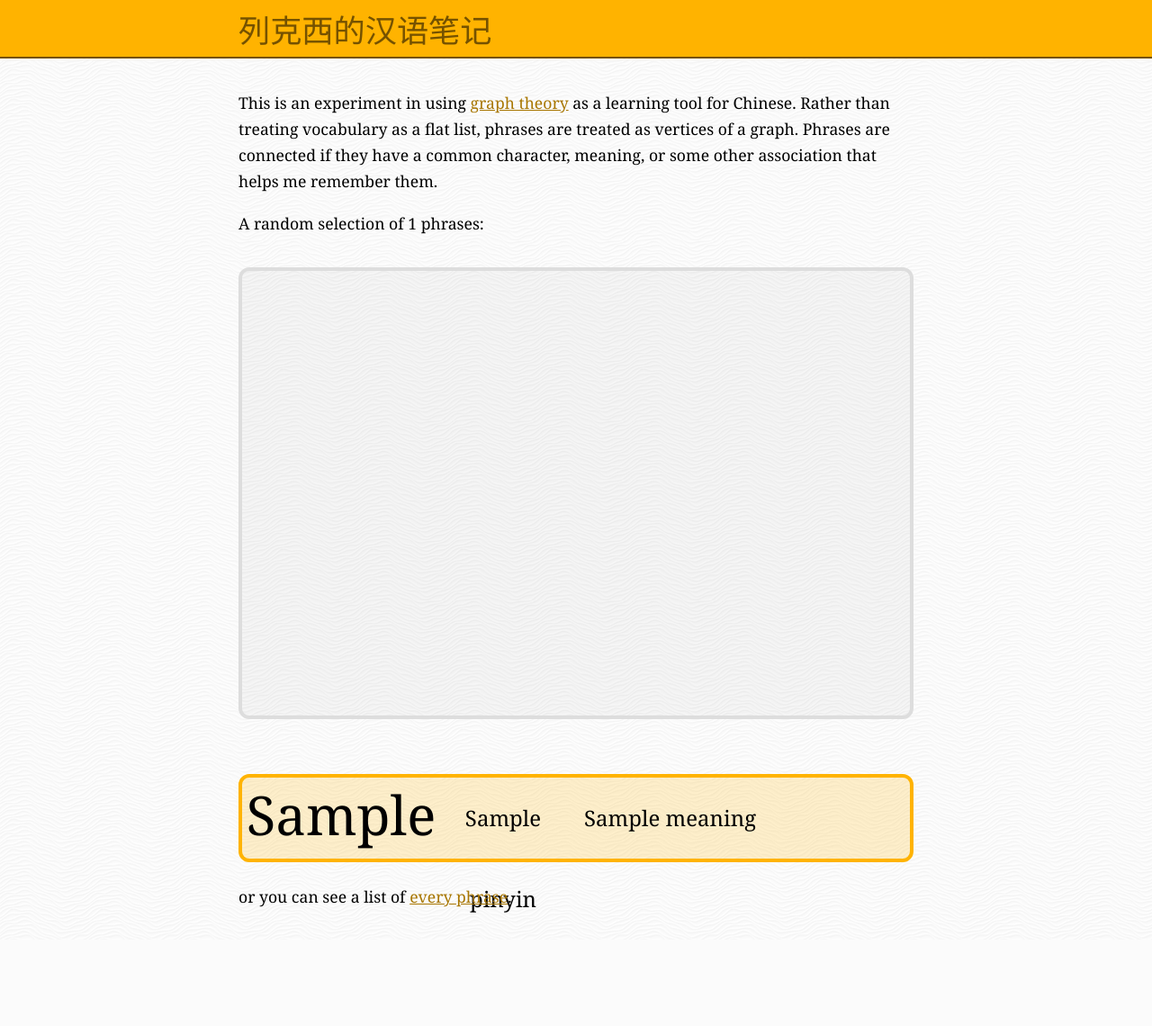
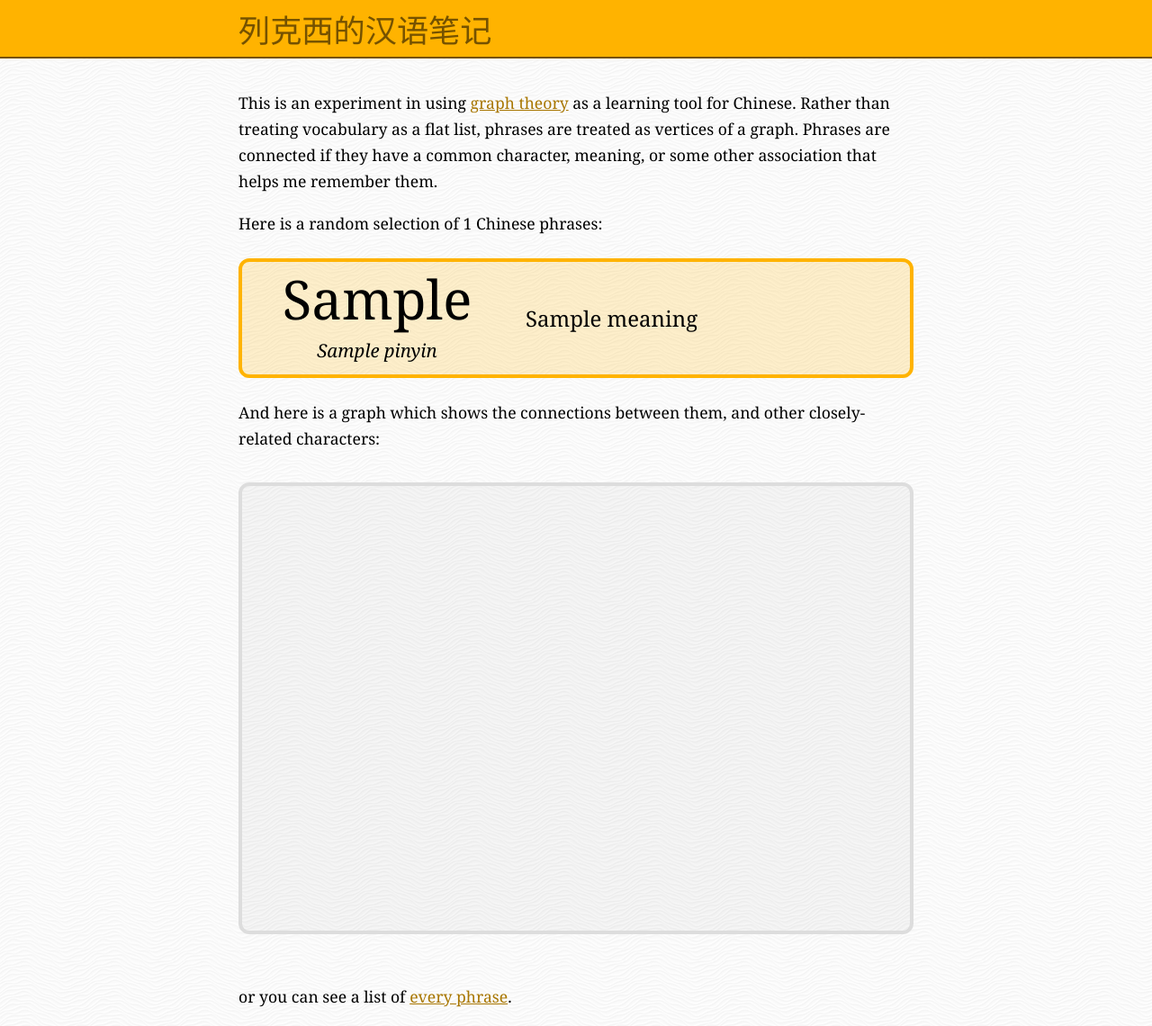
Before and after one commit to alexwlchan/vocabulary-graph, a Flask app: template templates/index.html in a window 1280 px wide. Shown: the whole page at 90% size. Before the commit the page ends 1014 px from the top, so only its background shows below. Run offline with Flask 2, Linux system fonts and the light colour scheme; the template is opened without the code that fills it: most values are stand-ins (such as "Sample title", 1, 10 or a date in 2020); some libraries are stand-ins or nearby versions.

Commit message:
more tweaks and improvements

```diff
--- a/app.py
+++ b/app.py
@@ -27,6 +27,12 @@ G.add_node("早", meaning="sunrise")
 G.add_node("旦", meaning="early morning")
 G.add_node("日", meaning="sun")
 G.add_node("日本", meaning="Japan")
+G.add_node("好久不见", meaning="long time no see")
+G.add_node("再见", meaning="goodbye")
+G.add_node("见", meaning="to see")
+G.add_node("你怎么样", meaning="how are you doing?")
+G.add_node("什么", meaning="what?")
+G.add_node("最近", meaning="recently")
 
 G.add_edge("口", "吃饭", note="Look at the 口 radical")
 G.add_edge("口", "喝")
@@ -40,6 +46,9 @@ G.add_edge("早", "旦")
 G.add_edge("早", "日")
 G.add_edge("日", "旦")
 G.add_edge("日", "日本")
+G.add_edge("再见", "见")
+G.add_edge("好久不见", "见")
+G.add_edge("你怎么样", "什么")
 
 
 included_phrases = get_nodes_within_distance(G, node="猫", max_distance=2)
@@ -82,10 +91,13 @@ def index():
 
 @app.route("/every_phrase")
 def every_phrase():
+    for phrase, metadata in G.nodes.items():
+        metadata["pinyin"] = pinyin.get(phrase, delimiter=" ")
+
     return render_template(
         "every_phrase.html",
         phrases=sorted(G.nodes.items()),
-        d3_data=create_d3_data(G, included_nodes={node: 2 for node in G.nodes})
+        d3_data=create_d3_data(G, included_nodes={node: 1 for node in G.nodes})
     )
 
 
--- a/static/phrase_graph.js
+++ b/static/phrase_graph.js
@@ -18,7 +18,7 @@ function drawGraph(graph, height) {
         // push nodes apart to space them out
         .force("charge", d3.forceManyBody().strength(-100))
         // add some collision detection so they don't overlap
-        .force("collide", d3.forceCollide().radius(15))
+        .force("collide", d3.forceCollide().radius(25))
         // and draw them around the centre of the SVG
         .force("center", d3.forceCenter(width / 2, height / 2 + 25));
 
--- a/static/style.css
+++ b/static/style.css
@@ -7,11 +7,11 @@ body {
 
 .phrase_big {
   display: grid;
-  grid-template-columns: 200px 150px auto;
-  grid-gap: 15px;
+  grid-template-columns: 300px auto;
+  grid-column-gap: 15px;
   margin-top:    1em;
   margin-bottom: 1em;
-  height: 90px;
+  height: 125px;
   background: rgba(255, 179, 0, 0.2);
   border: 4px solid #ffb300;
   border-radius: 12px;
@@ -41,25 +41,28 @@ a.phrase_detail_link {
 }
 
 .phrase_big .character {
-  grid-row: 1 / 1;
-  grid-column: 1 / 3;
+  grid-row: 1 / 2;
+  grid-column: 1 / 2;
   text-align: center;
-  width: 220px;
+  width: 300px;
   font-size: 2.5em;
 }
 
 .phrase_big .pinyin {
-  grid-row: 1 / 1;
-  grid-column: 2 / 3;
+  grid-row: 2 / 2;
+  grid-column: 1 / 2;
   text-align: center;
-  line-height: 90px;
-  width: 150px;
+  width: 300px;
+  font-style: italic;
+  margin-top: -12px;
+  font-size: 85%;
 }
 
 .phrase_big .meaning {
-  grid-row: 1 / 1;
-  grid-column: 3 / 3;
-  line-height: 90px;
+  grid-row-start: 1;
+  grid-row-end: span 2;
+  grid-column: 2 / 2;
+  line-height: 126px;
 }
 
 main, aside .aside_inner {
--- a/templates/index.html
+++ b/templates/index.html
@@ -9,7 +9,11 @@
     Phrases are connected if they have a common character, meaning, or some other association that helps me remember them.
   </p>
 
-  <p>A random selection of {{ phrases|length }} phrases:</p>
+  <p>Here is a random selection of {{ phrases | length }} Chinese phrases:</p>
+
+  {% include "_charlist.html" %}
+
+  <p>And here is a graph which shows the connections between them, and other closely-related characters:</p>
 
   <svg></svg>
   <script>
@@ -17,7 +21,6 @@
     drawGraph(graph, 500);
   </script>
 
-  {% include "_charlist.html" %}
 
   <p>or you can see a list of <a href="{{ url_for('every_phrase') }}">every phrase</a>.</p>
 </main>
--- a/templates/phrase_detail.html
+++ b/templates/phrase_detail.html
@@ -28,7 +28,7 @@
 <svg></svg>
 <script>
   const graph = {{ d3_data | tojson }};
-  drawGraph(graph, 350);
+  drawGraph(graph, 400);
 </script>
 
 {% if related_phrases %}
```
Also changed, not shown: data.json (deleted, +0 -37 lines), s.html (deleted, +0 -18 lines).
